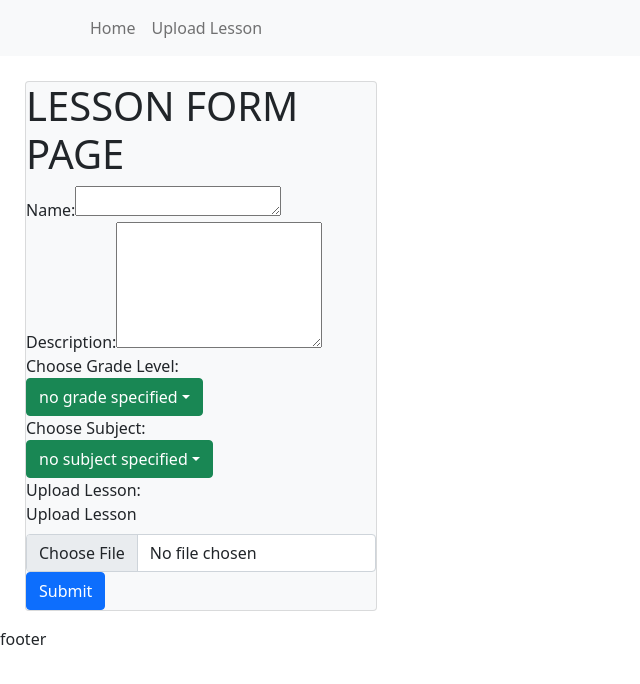
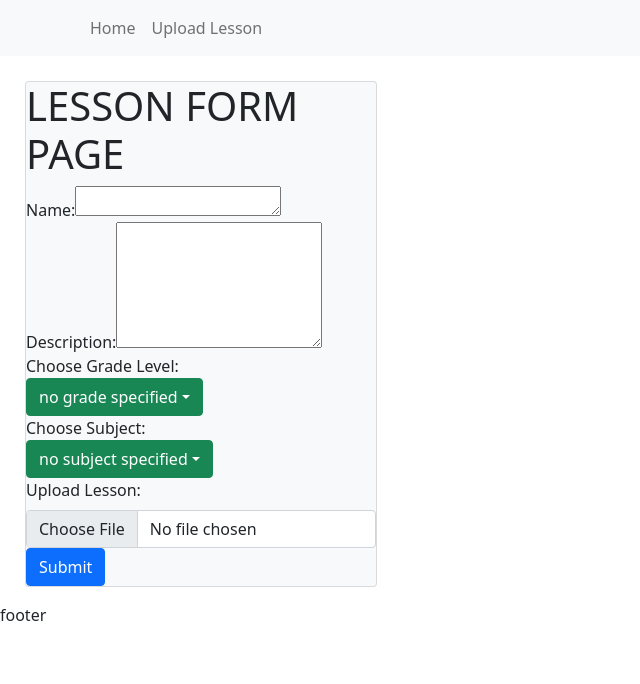
Before and after one commit to Ekosma/p5-frontend, a React (Create React App) app: page /Lesson/new in a window 1280 px wide. Shown: the top 684 px of the page, without its empty margins (0-640 px from the left). Built offline with nearby package versions, Linux system fonts and the light colour scheme.

Commit message:
restricts to PDF only

```diff
--- a/src/components/lessonForm/LessonFormContainer.js
+++ b/src/components/lessonForm/LessonFormContainer.js
@@ -97,7 +97,7 @@ class LessonFormContainer extends Component {
             Choose Subject:{listSubject}
           </div>
           <div>
-            Upload Lesson:{content}
+            {content}
           </div>
           <div>
             <Button variant="primary" type="submit">Submit</Button>
--- a/src/components/lessonForm/Pdf_Upload.js
+++ b/src/components/lessonForm/Pdf_Upload.js
@@ -5,88 +5,10 @@ const PDF_Upload = (props) => {
 
     return (
       <div>
-      <label className="form-label" htmlFor="customFile">Upload Lesson</label>
-      <input type="file" className="form-control" id="customFile" onChange={props.onChange}/>
+      <label className="form-label" htmlFor="customFile">Upload Lesson:</label>
+      <input type="file" className="form-control" accept="application/pdf" id="customFile" onChange={props.onChange}/>
       </div>
     )
   }
 
 export default PDF_Upload
-
-  /*state = {
-
-    // Initially, no file is selected
-    selectedFile: null
-    };
-
-    // On file select (from the pop up)
-    onFileChange = event => {
-
-    // Update the state
-    this.setState({ selectedFile: event.target.files[0] });
-
-    };
-
-    // On file upload (click the upload button)
-    onFileUpload = () => {
-
-      // Create an object of formData
-      const formData = new FormData();
-
-      // Update the formData object
-      formData.append(
-        "myFile",
-        this.state.selectedFile,
-        this.state.selectedFile.name
-      );
-
-      // Details of the uploaded file
-      console.log(this.state.selectedFile);
-
-      // Request made to the backend api
-      // Send formData object
-      axios.post("api/uploadfile", formData);
-      };
-
-      // File content to be displayed after
-      // file upload is complete
-      fileData = () => {
-      //what is displayed if a file is uploaded
-      if (this.state.selectedFile) {
-        //adds to page after file is uploaded.
-        return (
-        <div>
-          <h2>File Details:</h2>
-            <p>File Name: {this.state.selectedFile.name}</p>
-            <p>File Type: {this.state.selectedFile.type}</p>
-            <p> Last Modified:{" "} {this.state.selectedFile.lastModifiedDate.toDateString()} </p>
-      </div>
-        );
-      } else {
-        //initial directions that appear if a file is not uploaded
-        return (
-        <div>
-          <br />
-          <h4>Choose a file before Pressing the Upload button</h4>
-        </div>
-        );
-      }
-      };
-
-    render() {
-    //the upload and updates File Data based on state
-    return (
-      <div>
-        <h3>
-        Upload your lesson.
-        </h3>
-        <div>
-          <input type="file" onChange={this.onFileChange} />
-          <button onClick={this.onFileUpload}>
-          Upload!
-          </button>
-        </div>
-      {this.fileData()}
-      </div>
-    );
-    }*/
```
